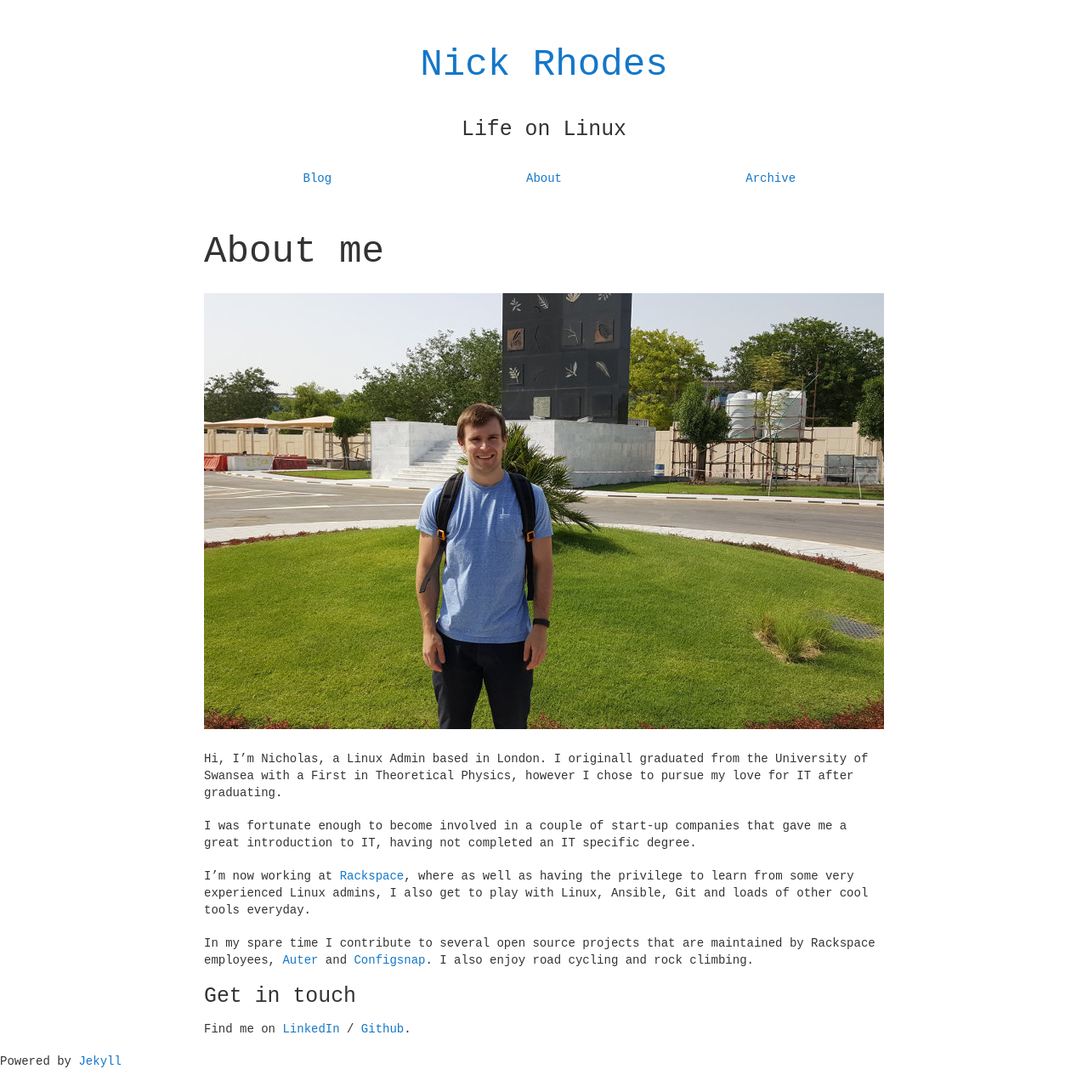
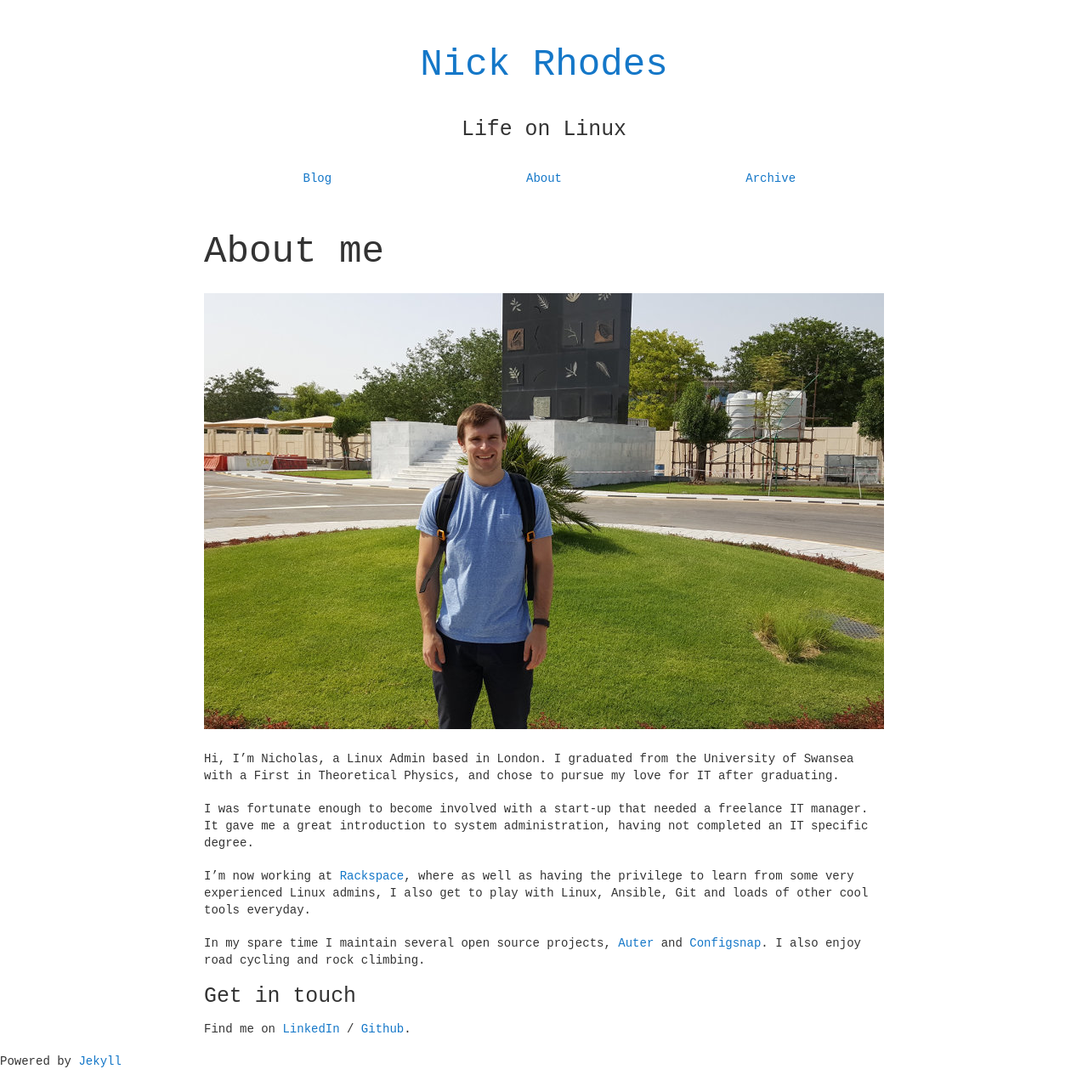
Before and after one commit to nickrhodes-gh/nickrhodes-gh.github.io, a Jekyll site: the page built from about.md, in a window 1280 px wide. Shown: the whole page at 85% size. Built offline with Jekyll 4.4.1, drawn with Linux system fonts in a browser that asks for light colours.

Commit message:
Update about page.

```diff
--- a/about.md
+++ b/about.md
@@ -7,19 +7,20 @@ permalink: /about/
 
 ![About me]({{ site.url }}/assets/images/about_me.jpg)
 
-Hi, I'm Nicholas, a Linux Admin based in London. I originall graduated from the
-University of Swansea with a First in Theoretical Physics, however I chose to
-pursue my love for IT after graduating.
+Hi, I'm Nicholas, a Linux Admin based in London. I graduated from the University
+of Swansea with a First in Theoretical Physics, and chose to pursue my love for
+IT after graduating.
 
-I was fortunate enough to become involved in a couple of start-up companies that
-gave me a great introduction to IT, having not completed an IT specific degree.
+I was fortunate enough to become involved with a start-up that needed a
+freelance IT manager. It gave me a great introduction to system administration,
+having not completed an IT specific degree.
 
-I'm now working at [Rackspace][rs], where as well as having the privilege to
+I'm now working at [Rackspace][rackspace], where as well as having the privilege to
 learn from some very experienced Linux admins, I also get to play with Linux,
 Ansible, Git and loads of other cool tools everyday.
 
-In my spare time I contribute to several open source projects that are
-maintained by Rackspace employees, [Auter](https://github.com/rackerlabs/auter) and
+In my spare time I maintain several open source projects,
+[Auter](https://github.com/rackerlabs/auter) and
 [Configsnap](https://github.com/rackerlabs/configsnap). I also enjoy road
 cycling and rock climbing.
 
```
Also changed, not shown: other parts of about.md (+1 -1 lines).
